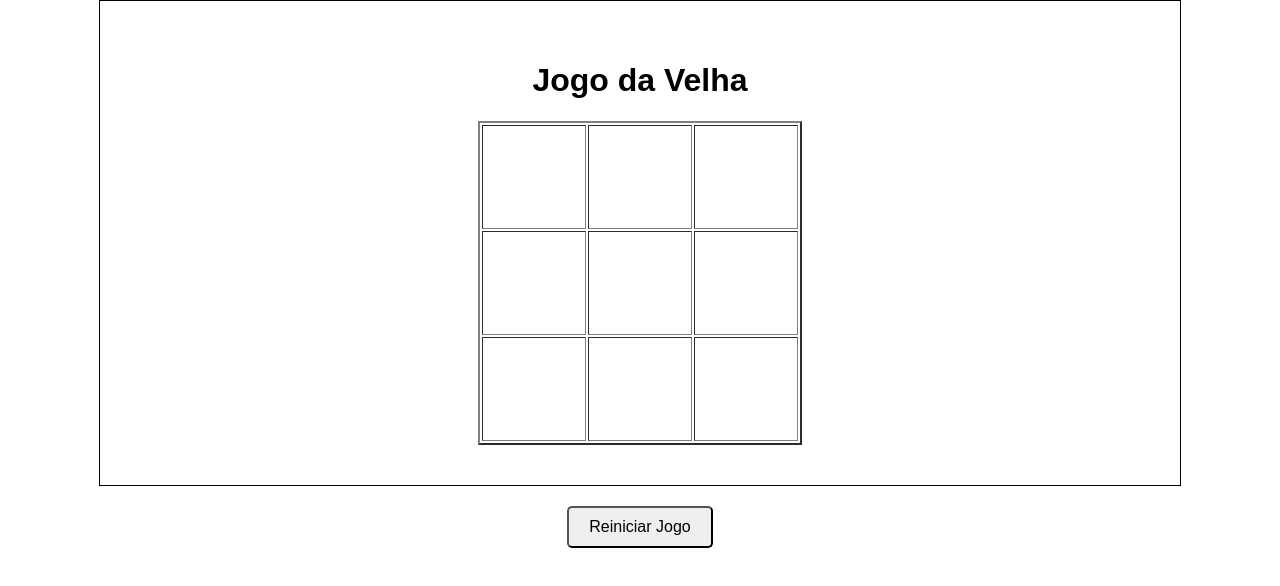
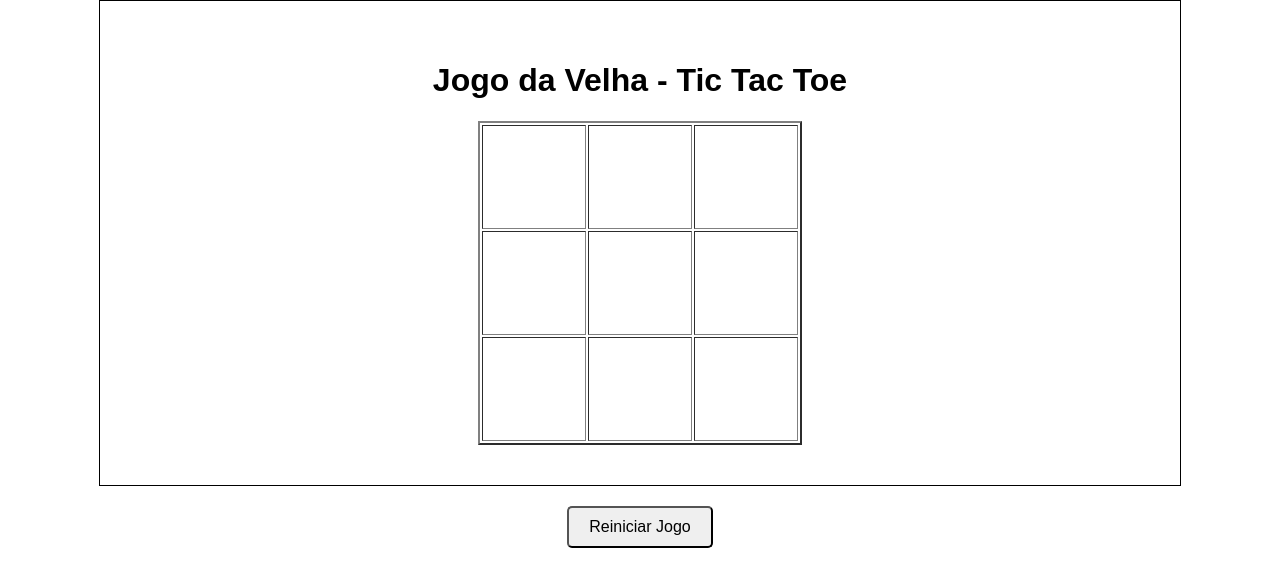
Before and after one commit to amandarofr/Jogo-da-Velha-Simplificado, a plain HTML site: page index.html in a window 1280 px wide. Drawn offline with Linux system fonts and the light colour scheme.

Commit message:
Update index.html

```diff
--- a/index.html
+++ b/index.html
@@ -9,7 +9,7 @@
 </head>
 <body>
     <div class="container">
-        <h1>Jogo da Velha</h1>
+        <h1>Jogo da Velha - Tic Tac Toe </h1>
         <table class="jogo" border="2">
             <tr>
                 <td class="quadrado" onclick="jogar(this)"></td>
```
